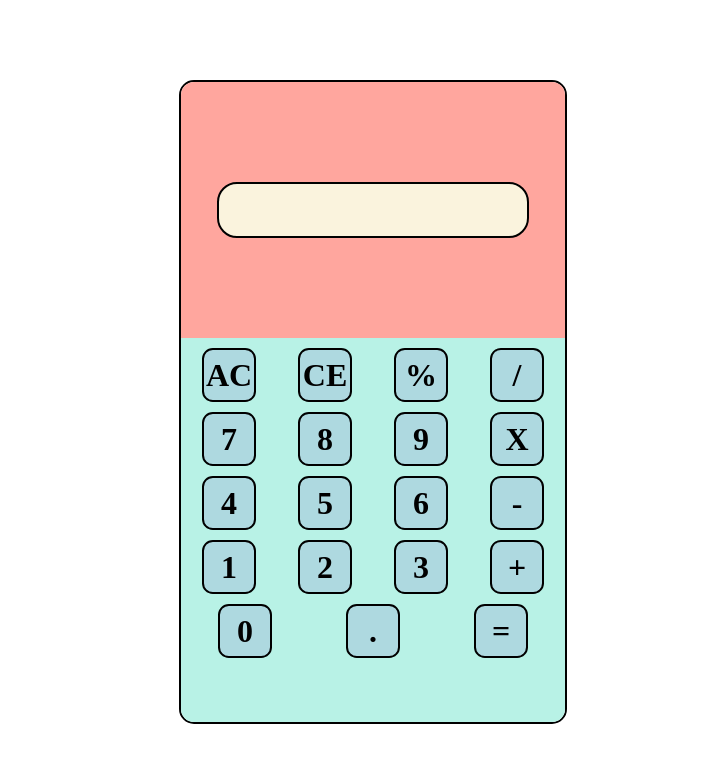
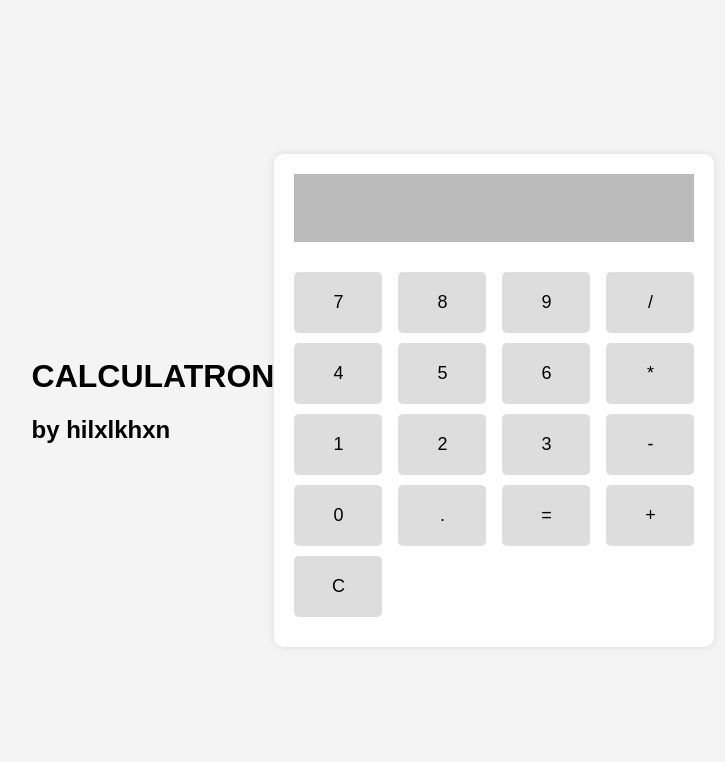
Before and after one commit to hilxlkhxn/Caclulator, a plain HTML site: page index.html in a window 1280 px wide. Shown: the whole page, without its empty margins (267-992 px from the left). Drawn offline with Linux system fonts and the light colour scheme.

Commit message:
Add files via upload

```diff
--- a/index.html
+++ b/index.html
@@ -3,46 +3,44 @@
   <head>
     <meta charset="UTF-8" />
     <meta name="viewport" content="width=device-width, initial-scale=1.0" />
-    <title>Calculator</title>
+    <title>Calculatron</title>
     <link rel="stylesheet" href="style.css" />
   </head>
   <body>
-    <div id="main">
-      <div id="top">
-        <div class="disp"></div>
+    <div class="head">
+      <h1 class="text-centre">CALCULATRON</h1>
+      <h2 class="text-centre">by hilxlkhxn</h2>
+    </div>
+    <div class="container">
+      <div class="row">
+        <input type="text" id="output" readonly />
       </div>
-      <div id="bottom">
-        <div class="btns">
-          <div class="r1">
-            <div class="box" id="ac"><h1>AC</h1></div>
-            <div class="box" id="ce"><h1>CE</h1></div>
-            <div class="box" id="modulo"><h1>%</h1></div>
-            <div class="box" id="divi"><h1>/</h1></div>
-          </div>
-          <div class="r1">
-            <div class="box" id="7"><h1>7</h1></div>
-            <div class="box" id="8"><h1>8</h1></div>
-            <div class="box" id="9"><h1>9</h1></div>
-            <div class="box" id="multi"><h1>X</h1></div>
-          </div>
-          <div class="r1">
-            <div class="box" id="4"><h1>4</h1></div>
-            <div class="box" id="5"><h1>5</h1></div>
-            <div class="box" id="6"><h1>6</h1></div>
-            <div class="box" id="min"><h1>-</h1></div>
-          </div>
-          <div class="r1">
-            <div class="box" id="1"><h1>1</h1></div>
-            <div class="box" id="2"><h1>2</h1></div>
-            <div class="box" id="3"><h1>3</h1></div>
-            <div class="box" id="plus"><h1> + </h1></div>
-          </div>
-          <div class="r1">
-            <div class="box" id="0"><h1>0</h1></div>
-            <div class="box" id="."><h1>.</h1></div>
-            <div class="box" id="="><h1>=</h1></div>
-          </div>
-        </div>
+      <div class="row">
+        <button class="button">7</button>
+        <button class="button">8</button>
+        <button class="button">9</button>
+        <button class="button">/</button>
+      </div>
+      <div class="row">
+        <button class="button">4</button>
+        <button class="button">5</button>
+        <button class="button">6</button>
+        <button class="button">*</button>
+      </div>
+      <div class="row">
+        <button class="button">1</button>
+        <button class="button">2</button>
+        <button class="button">3</button>
+        <button class="button">-</button>
+      </div>
+      <div class="row">
+        <button class="button">0</button>
+        <button class="button">.</button>
+        <button class="button">=</button>
+        <button class="button">+</button>
+      </div>
+      <div class="row">
+        <button class="button">C</button>
       </div>
     </div>
     <script src="script.js"></script>
--- a/script.js
+++ b/script.js
@@ -0,0 +1,24 @@
+console.log("CALCULATRON was built by hilxlkhxn");
+let currentInput = "";
+let buttons = document.querySelectorAll(".button");
+
+Array.from(buttons).forEach((button) => {
+    button.addEventListener("click", (e) => {
+        const buttonValue = e.target.innerHTML;
+
+        if (buttonValue === "=") {
+            try {
+                currentInput = eval(currentInput).toString();
+            } catch {
+                currentInput = "Error";
+            }
+            document.querySelector("input").value = currentInput;
+        } else if (buttonValue === "C") {
+            currentInput = "";
+            document.querySelector("input").value = currentInput;
+        } else {
+            currentInput += buttonValue;
+            document.querySelector("input").value = currentInput;
+        }
+    });
+});
--- a/style.css
+++ b/style.css
@@ -1,60 +1,48 @@
-*{
-    margin: 0;
-    padding: 0;
-}
-body{
-    display: flex;
-    align-items: center;
-    justify-content: center;
-    margin-top: 10vh;
-}
-#main{
-    height: 80vh;
-    width: 30vw;
-    border: 2px solid black;
-    border-radius: 15px;
-    flex-wrap: wrap;
-    overflow: hidden;
-}
-#top{
-    background-color: #ffa69e;
-    height: 40%;
-    width: 100%;
-    margin-top: 0px;
-    display: flex;
-    align-items: center;
-    justify-content : center;
-}
-.disp{
-    height: 20%;
-    width: 80%;
-    border: 2px solid black;
-    background-color: #faf3dd;
-    border-radius: 20px;
-}
-#bottom{
-    background-color: #b8f2e6;
-    height: 60%;
-    width: 100%;
-    margin-top: 0px;
-}
-.box{
-    height: 50px;
-    width: 50px;
-    border: 2px solid black;
-    overflow: hidden;
-    flex-wrap: wrap;
-    display: flex;
-    align-items: center;
-    justify-content: center;
-    margin-top: 10px;
-    border-radius: 20%;
-    background-color: #aed9e0;
-}
-.r1 {
-    display: flex;
-    align-items: center;
-    justify-content: space-around;
+body {
+  font-family: Arial, sans-serif;
+  display: flex;
+  justify-content: center;
+  align-items: center;
+  height: 100vh;
+  background-color: #f4f4f4;
+  margin: 0;
 }
 
-/* img link = https://www.google.com/url?sa=i&url=https%3A%2F%2Fwww.pixtastock.com%2Fillustration%2F74476473&psig=AOvVaw3ZVhcdUre3XwPX2-fC2UyE&ust=1719486960222000&source=images&cd=vfe&opi=89978449&ved=0CBEQjRxqFwoTCPCnv52S-YYDFQAAAAAdAAAAABAE */
+.container {
+  background-color: #fff;
+  border-radius: 10px;
+  box-shadow: 0 0 10px rgba(0, 0, 0, 0.1);
+  padding: 20px;
+  max-width: 400px;
+  width: 100%;
+}
+
+.row {
+  display: flex;
+  justify-content: space-between;
+  margin-bottom: 10px;
+}
+
+.button {
+  width: 22%;
+  padding: 20px;
+  font-size: 18px;
+  border: none;
+  background-color: #ddd;
+  border-radius: 5px;
+  cursor: pointer;
+}
+
+.button:hover {
+  background-color: #bbb;
+}
+
+#output {
+  width: 100%;
+  padding: 20px;
+  font-size: 24px;
+  border: none;
+  margin-bottom: 20px;
+  text-align: right;
+  background-color: rgb(187, 187, 187);
+}
```
